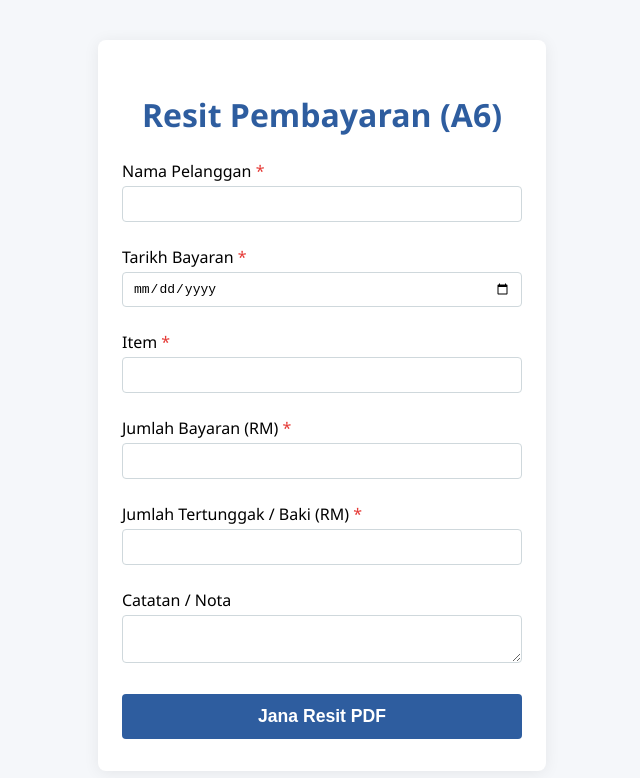
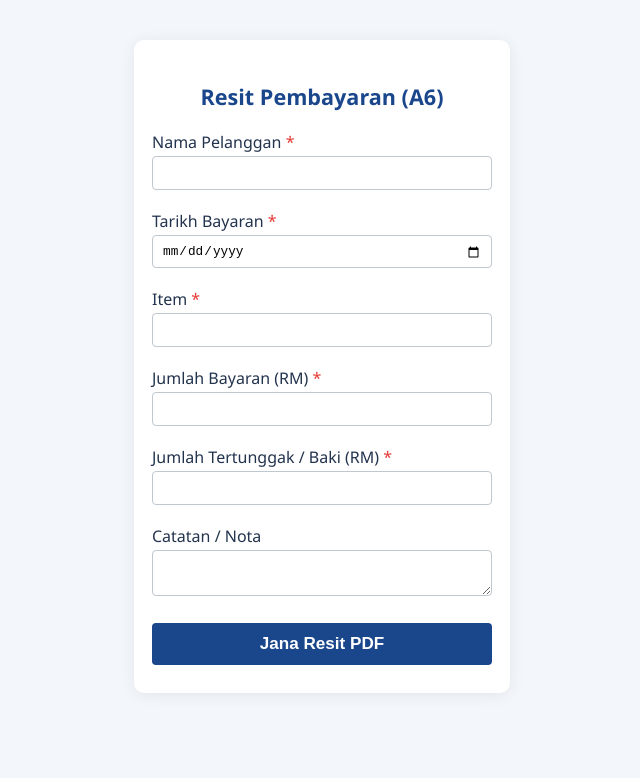
Before and after one commit to nurulatikah136-eng/Form, a plain HTML site: page index.html in a window 1280 px wide. Shown: the whole page, without its empty margins (318-958 px from the left). Drawn offline with nearby package versions, Linux system fonts and the light colour scheme.

Commit message:
Update styles.css

```diff
--- a/styles.css
+++ b/styles.css
@@ -1,34 +1,37 @@
 body {
   font-family: "Segoe UI", Arial, sans-serif;
-  background: #f5f7fa;
+  background: #f3f6fa;
   margin: 0;
   padding: 0;
 }
 
 .container {
   background: #fff;
-  max-width: 400px;
+  max-width: 340px;
   margin: 40px auto;
-  padding: 32px 24px;
-  border-radius: 8px;
+  padding: 28px 18px;
+  border-radius: 10px;
   box-shadow: 0 2px 16px rgba(0,0,0,0.07);
 }
 
 h1 {
   text-align: center;
-  margin-bottom: 24px;
-  color: #2e5d9f;
+  margin-bottom: 20px;
+  color: #1a468c;
+  font-size: 1.35em;
 }
 
 form label {
   display: block;
-  margin-top: 16px;
-  margin-bottom: 4px;
+  margin-top: 14px;
+  margin-bottom: 3px;
   font-weight: 500;
+  color: #22334d;
 }
 
 form label span {
   color: #e53935;
+  font-size: 1em;
 }
 
 input[type="text"],
@@ -36,11 +39,11 @@ input[type="date"],
 input[type="number"],
 textarea {
   width: 100%;
-  padding: 8px 10px;
-  margin-bottom: 8px;
-  border: 1px solid #cfd8dc;
+  padding: 7px 9px;
+  margin-bottom: 6px;
+  border: 1px solid #bfc7cf;
   border-radius: 4px;
-  font-size: 1em;
+  font-size: 0.98em;
   box-sizing: border-box;
 }
 
@@ -49,20 +52,19 @@ textarea {
 }
 
 button[type="submit"] {
-  display: block;
   width: 100%;
-  background: #2e5d9f;
+  background: #1a468c;
   color: #fff;
-  padding: 12px;
+  padding: 11px;
   border: none;
   border-radius: 4px;
-  font-size: 1.1em;
+  font-size: 1.07em;
   font-weight: 600;
-  margin-top: 18px;
+  margin-top: 16px;
   cursor: pointer;
   transition: background 0.2s;
 }
 
 button[type="submit"]:hover {
-  background: #1b3c6b;
+  background: #11305c;
 }
```
